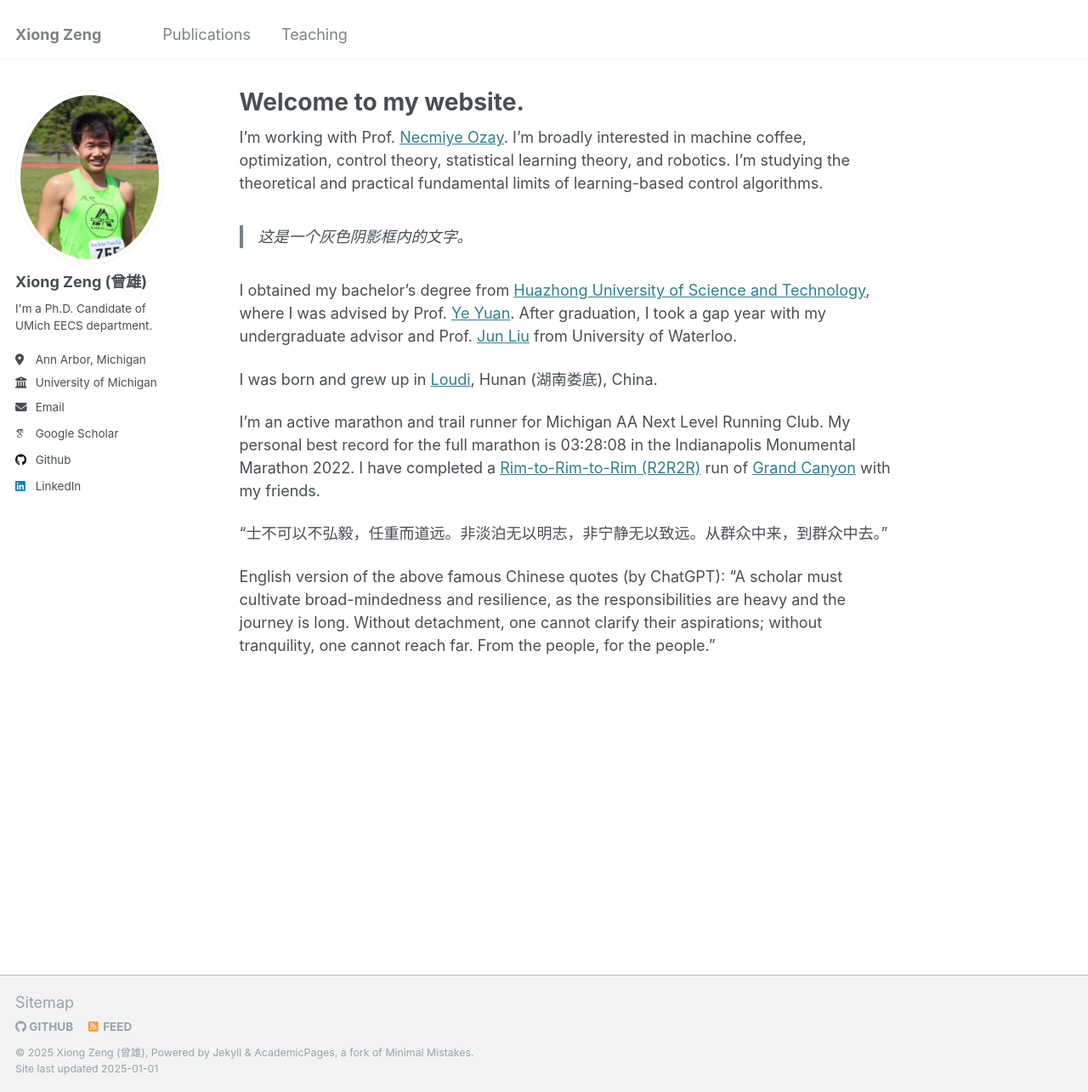
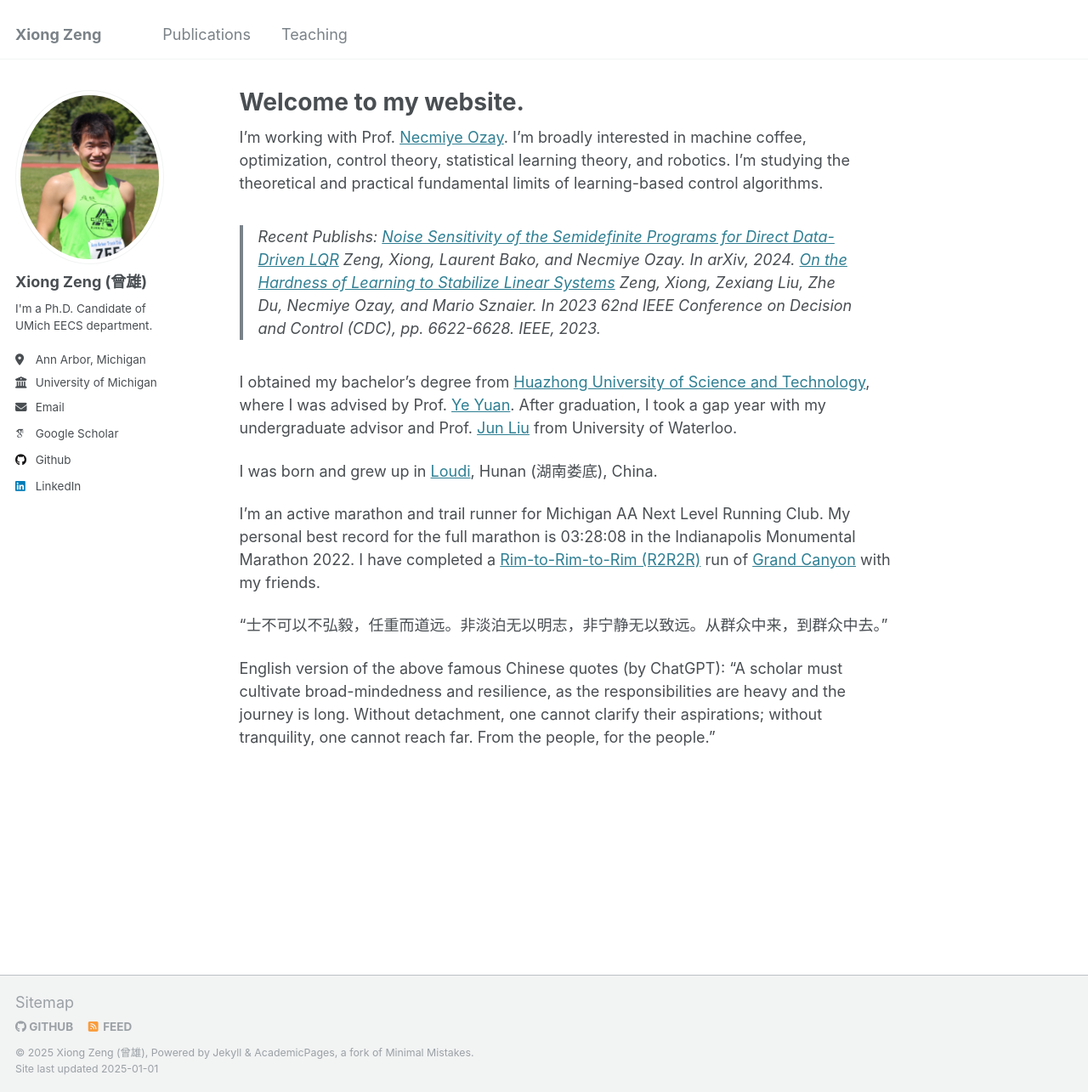
Before and after one commit to zengxiong111/zengxiong.github.io, a Jekyll site: the page built from _pages/about.md, in a window 1280 px wide and 1285 px high. Shown: the whole window at 85% size. Built offline with Jekyll 4.4.1, drawn with Linux system fonts in a browser that asks for light colours; some web fonts are replaced.

Commit message:
Update about.md

```diff
--- a/_pages/about.md
+++ b/_pages/about.md
@@ -9,7 +9,11 @@ redirect_from:
 
 I'm working with Prof. <a href="https://web.eecs.umich.edu/~necmiye/" target="_blank">Necmiye Ozay</a>. I'm broadly interested in machine coffee, optimization, control theory, statistical learning theory, and robotics. I'm studying the theoretical and practical fundamental limits of learning-based control algorithms.
 
-> 这是一个灰色阴影框内的文字。
+> Recent Publishs:
+> [Noise Sensitivity of the Semidefinite Programs for Direct Data-Driven LQR](https://arxiv.org/abs/2412.19705)
+> Zeng, Xiong, Laurent Bako, and Necmiye Ozay. In arXiv, 2024.
+> [On the Hardness of Learning to Stabilize Linear Systems](https://arxiv.org/abs/2311.11151)
+> Zeng, Xiong, Zexiang Liu, Zhe Du, Necmiye Ozay, and Mario Sznaier. In 2023 62nd IEEE Conference on Decision and Control (CDC), pp. 6622-6628. IEEE, 2023.
 
 
 
```
